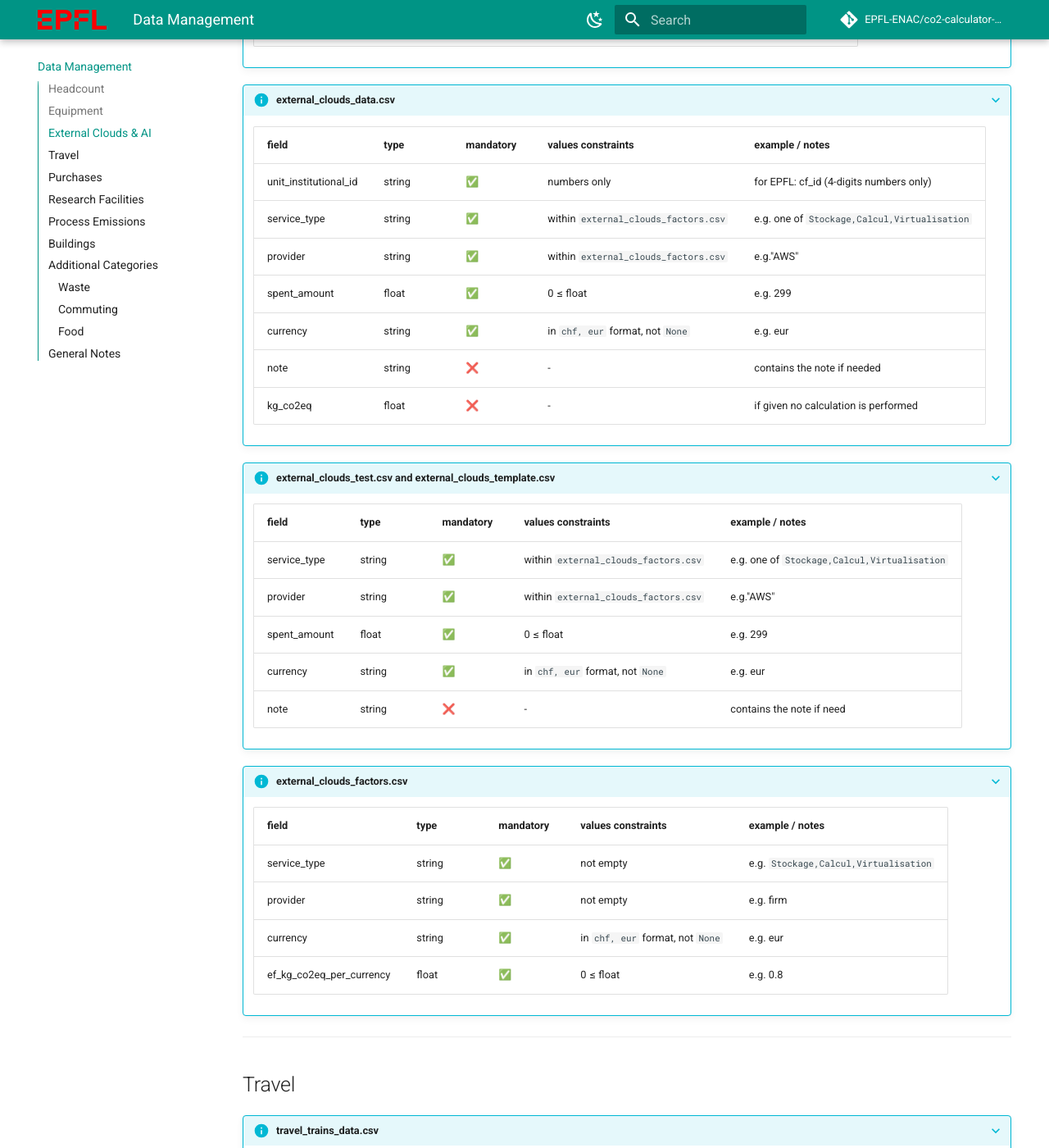
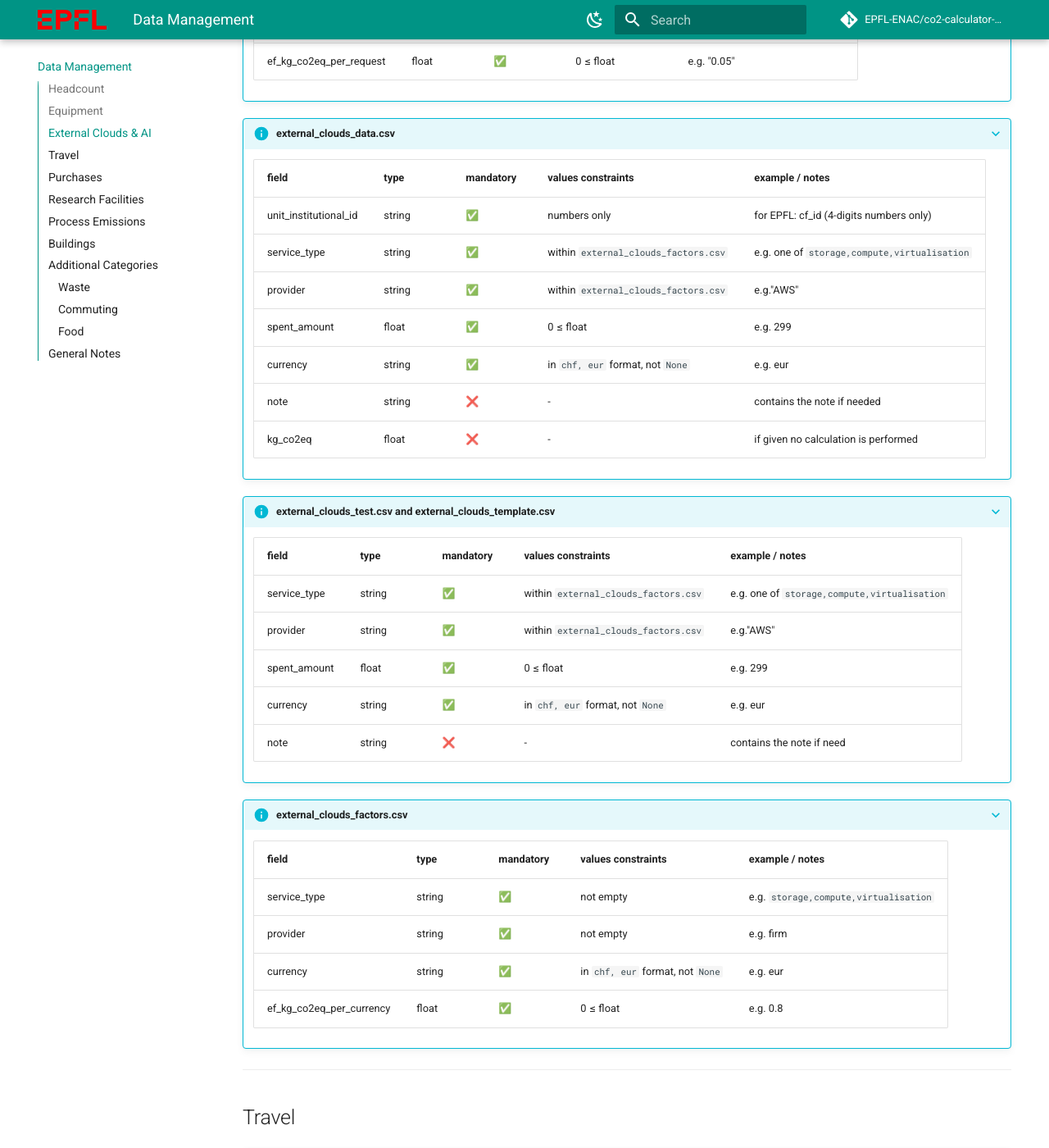
Before and after one commit to EPFL-ENAC/co2-calculator-back-office-doc, an MkDocs documentation site: the page built from docs/data-description.md, in a window 1280 px wide and 1400 px high, scrolled down 5075 px. Shown: the whole window at 82% size. Built offline with MkDocs 1.6.1 and Material for MkDocs 9.7.7, drawn with Linux system fonts in a browser that asks for light colours; comment, search, counter and statistics services are not loaded; some of the changed text lies outside the part shown.

Commit message:
ai & external clouds
Updated constraints and examples for various fields in data description.

```diff
--- a/docs/data-description.md
+++ b/docs/data-description.md
@@ -108,14 +108,14 @@ This guide provides comprehensive data validation schemas for all modules in the
     |-------|------|-----------|-------------------|-------------------|
     | provider | string | ✅ | - | e.g. name of the firm "Google" |
     | usage_type | string | ✅ | - | e.g. type of use "text,video,image" |
-    | ef_kg_co2eq_per_request | float | ✅ | 0 ≤ int | e.g. "0.05" |
+    | ef_kg_co2eq_per_request | float | ✅ | 0 ≤ float | e.g. "0.05" |
 
 ???+ info "external_clouds_data.csv"
 
     | field | type | mandatory | values constraints | example / notes |
     |-------|------|-----------|-------------------|-------------------|
     | unit_institutional_id | string | ✅ | numbers only | for EPFL: cf_id (4-digits numbers only) |
-    | service_type | string | ✅ | within `external_clouds_factors.csv` | e.g. one of `Stockage,Calcul,Virtualisation` |
+    | service_type | string | ✅ | within `external_clouds_factors.csv` | e.g. one of `storage,compute,virtualisation` |
     | provider | string | ✅ | within `external_clouds_factors.csv` | e.g."AWS" |
     | spent_amount | float | ✅ | 0 ≤ float | e.g. 299 |
     | currency | string | ✅ | in `chf, eur` format, not `None` | e.g. eur |
@@ -126,7 +126,7 @@ This guide provides comprehensive data validation schemas for all modules in the
 
     | field | type | mandatory | values constraints | example / notes |
     |-------|------|-----------|-------------------|-------------------|
-    | service_type | string | ✅ | within `external_clouds_factors.csv` | e.g. one of `Stockage,Calcul,Virtualisation` |
+    | service_type | string | ✅ | within `external_clouds_factors.csv` | e.g. one of `storage,compute,virtualisation` |
     | provider | string | ✅ | within `external_clouds_factors.csv` | e.g."AWS" |
     | spent_amount | float | ✅ | 0 ≤ float | e.g. 299 |
     | currency | string | ✅ | in `chf, eur` format, not `None` | e.g. eur |
@@ -136,7 +136,7 @@ This guide provides comprehensive data validation schemas for all modules in the
 
     | field | type | mandatory | values constraints | example / notes |
     |-------|------|-----------|-------------------|-------------------|
-    | service_type | string | ✅ | not empty | e.g. `Stockage,Calcul,Virtualisation` |
+    | service_type | string | ✅ | not empty | e.g. `storage,compute,virtualisation` |
     | provider | string | ✅ | not empty | e.g. firm |
     | currency | string | ✅ | in `chf, eur` format, not `None` | e.g. eur |
     | ef_kg_co2eq_per_currency | float | ✅ | 0 ≤ float | e.g. 0.8 |
```
Also changed, not shown: other parts of docs/data-description.md (+3 -3 lines).
